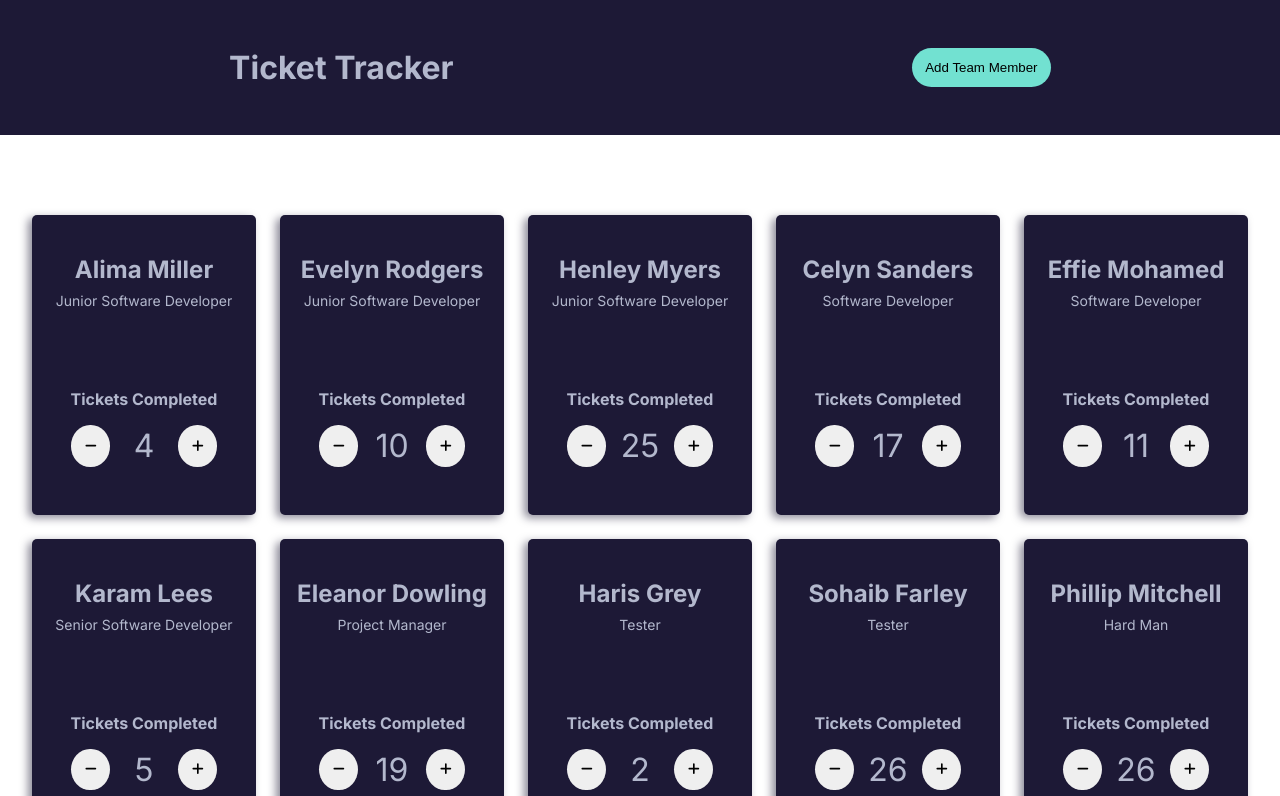
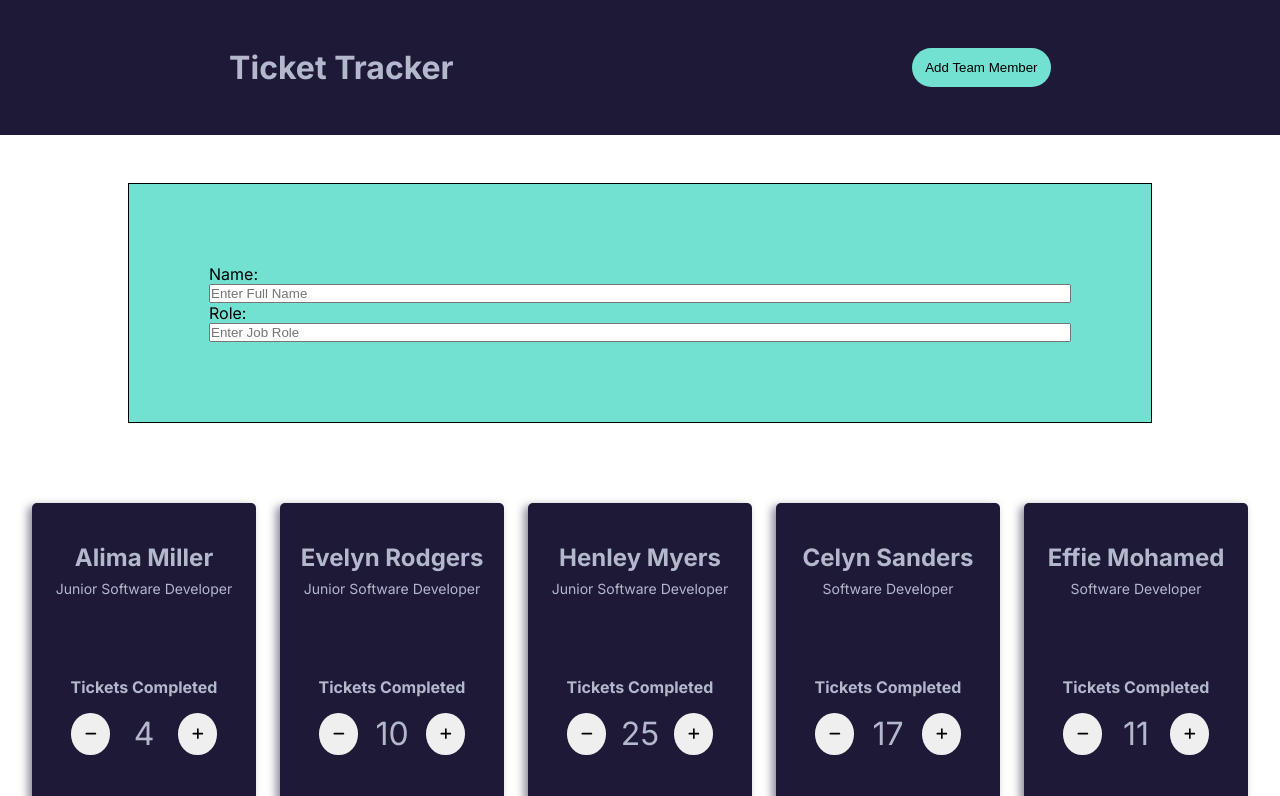
Before and after one commit to walkonmars36/ticket-tracker-june-22, a React (Create React App) app: page / in a window 1280 px wide. Shown: the top 796 px of the page. Built offline with nearby package versions, Linux system fonts and the light colour scheme.

Commit message:
adding styles to form

```diff
--- a/src/App.jsx
+++ b/src/App.jsx
@@ -1,8 +1,10 @@
 import React from "react";
 import "./App.scss";
+import teamMember from "./data/team";
+
 import EmployeeCard from "./components/EmployeeCard/EmployeeCard";
 import HeaderSection from "./components/HeaderSection/HeaderSection";
-import teamMember from "./data/team";
+import AddEmployee from "./components/AddEmployee/AddEmployee";
 
 const App = () => {
   const getEmployeeCard = (teamMember) => (
@@ -14,6 +16,7 @@ const App = () => {
   return (
     <>
       <HeaderSection />
+      <AddEmployee />
 
       <div className="content">{teamMember.map(getEmployeeCard)}</div>
     </>
--- /dev/null
+++ b/src/components/AddEmployee/AddEmployee.jsx
@@ -0,0 +1,22 @@
+import React from "react";
+import "./AddEmployee.scss";
+
+const AddEmployee = () => {
+  return (
+    <div>
+      <form action="" className="employee-form">
+        <label htmlFor="name" name="name">
+          Name:
+        </label>
+        <input type="text" name="name" className="employee-form__input" placeholder="Enter Full Name" />
+
+        <label htmlFor="role" name="role">
+          Role:
+        </label>
+        <input type="text" name="role" className="employee-form__input" placeholder="Enter Job Role" />
+      </form>
+    </div>
+  );
+};
+
+export default AddEmployee;
--- /dev/null
+++ b/src/components/AddEmployee/AddEmployee.scss
@@ -0,0 +1,15 @@
+@use "../../assets/sass/variables" as *;
+
+.employee-form {
+  display: flex;
+  flex-direction: column;
+  align-content: center;
+  width: 80%;
+  margin: 3rem auto;
+  padding: 5em;
+  border: 1px solid;
+  background-color: $color-green;
+
+  &__input {
+  }
+}
```
